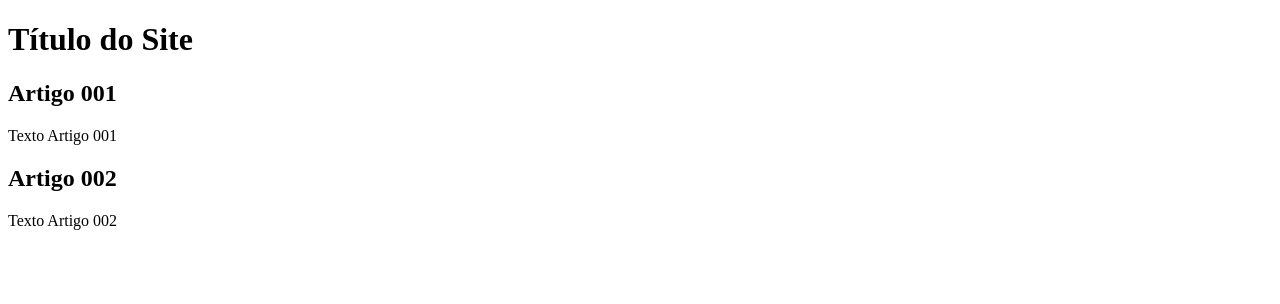
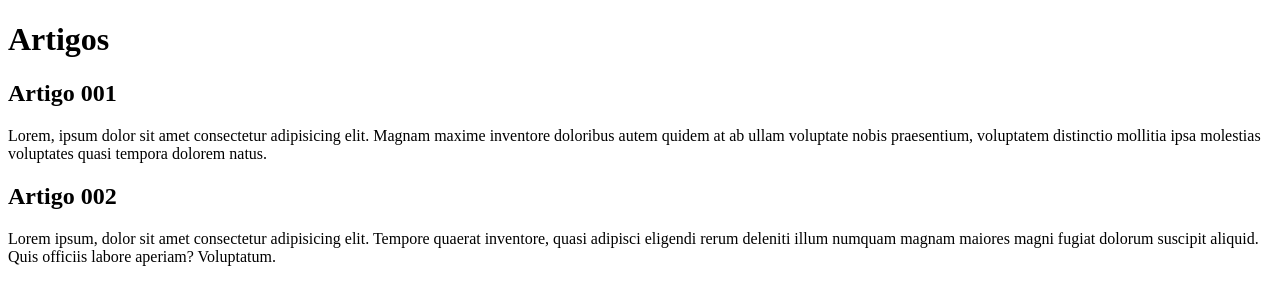
Before and after one commit to NOT39/hospedagem-site-github, a plain HTML site: page index.html in a window 1280 px wide. Drawn offline with Linux system fonts and the light colour scheme.

Commit message:
Comecei a escrever o conteúdo

```diff
--- a/index.html
+++ b/index.html
@@ -9,15 +9,15 @@
 <body>
     <main>
         <header>
-            <h1>Título do Site</h1>
+            <h1>Artigos</h1>
         </header>
         <article>
             <h2>Artigo 001</h2>
-            <p>Texto Artigo 001</p>
+            <p>Lorem, ipsum dolor sit amet consectetur adipisicing elit. Magnam maxime inventore doloribus autem quidem at ab ullam voluptate nobis praesentium, voluptatem distinctio mollitia ipsa molestias voluptates quasi tempora dolorem natus.</p>
         </article>
         <article>
             <h2>Artigo 002</h2>
-            <p>Texto Artigo 002</p>
+            <p>Lorem ipsum, dolor sit amet consectetur adipisicing elit. Tempore quaerat inventore, quasi adipisci eligendi rerum deleniti illum numquam magnam maiores magni fugiat dolorum suscipit aliquid. Quis officiis labore aperiam? Voluptatum.</p>
         </article>
     </main>
 </body>
```
